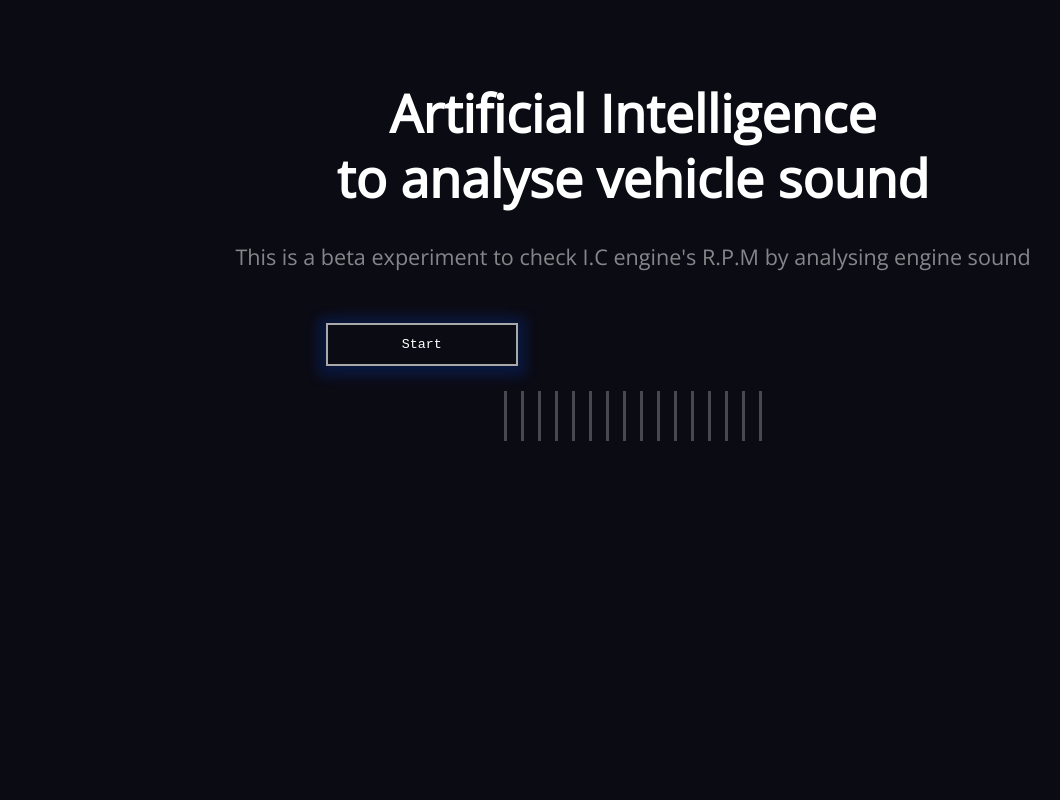
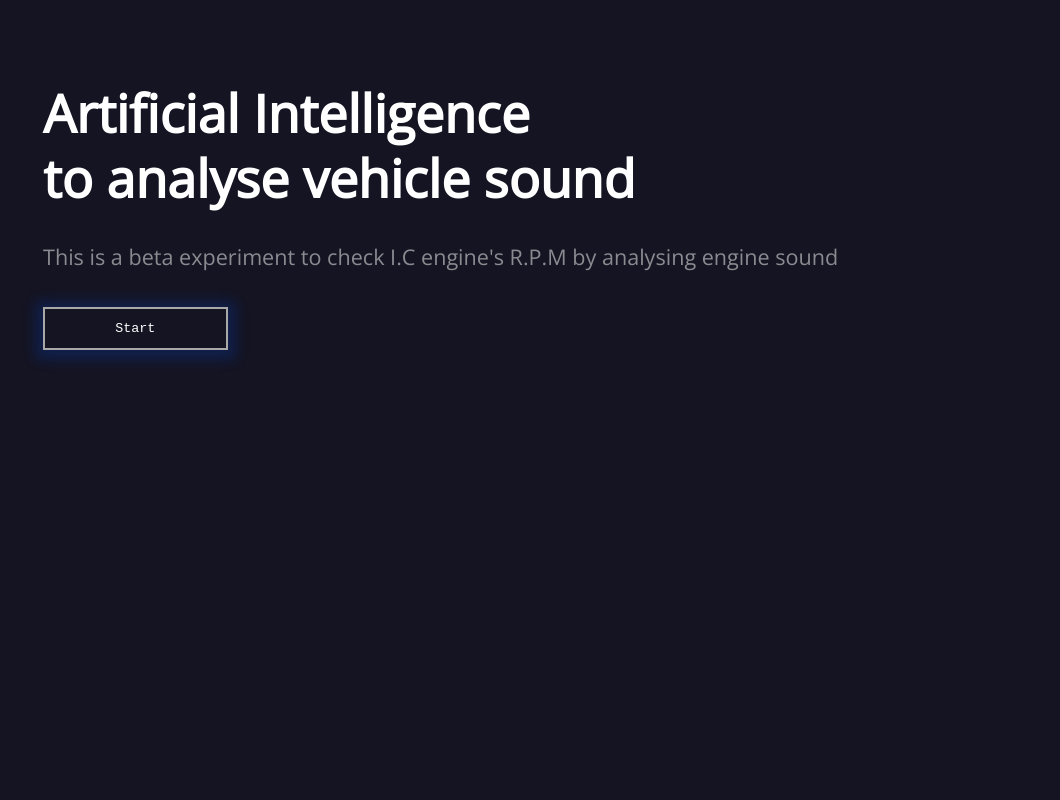
Before and after one commit to iamr2k/engine-failure-detection, a Flask app: page / in a window 1280 px wide. Shown: the whole page, without its empty margins (7-1067 px from the left). Run offline with Flask 2, Linux system fonts and the light colour scheme; some libraries are stand-ins or nearby versions.

Commit message:
design 2

```diff
--- a/static/main.css
+++ b/static/main.css
@@ -219,7 +219,7 @@ hr {
 
 /* Section/Article */
 section.special, article.special {
-  text-align: center; }
+  text-align: left; }
 
 header p {
   color: rgba(255, 255, 255, 0.5);
@@ -308,7 +308,7 @@ button {
   color: #fff;
   transition: all 0.5s;
   cursor: pointer;
-  margin-left: 50%;
+
   box-shadow: 0 2px 12px 8px rgba(0, 74, 233, 0.2);
 }
 img{
@@ -362,10 +362,11 @@ img{
     padding: 0;
     min-width: 100%;
     font-family: sans-serif;
-    text-align: center;
+    text-align: left;
+    padding-left: 50px;
     color: #fff;
-    background: #000;
-    background: rgb(11, 11, 20);
+
+    background: rgb(20, 20, 34);
     overflow: hidden;
   }
 
@@ -400,7 +401,7 @@ img{
   }
 
   body {
-    background: #0b0b14;
+    background: rgb(20, 20, 34);
     overflow: hidden;
   }
 
--- a/templates/home.html
+++ b/templates/home.html
@@ -22,10 +22,11 @@
 				<h1>Artificial Intelligence <br> to analyse vehicle sound</h1>
 				<p>This is a beta experiment to check I.C engine's R.P.M by analysing engine sound</p>
 			</header>
-			<main><br>
-			<button type="button" id="but" class="buttonload" onclick="init()" style="display: flex;
-			justify-content: center; margin-left:26%;" > Start</button>
-			  </main>
+			<button type="button" id="but" class="buttonload" onclick="init()"  > Start</button>
+			<br>
+			<main style="display:none;" id="ma">
+
+			</main>
 			<br><br><br>
 
 			<div id="label-container"></div>
@@ -115,9 +116,11 @@
 				async function init() {
 					document.getElementById('but').setAttribute("class", "button2");
 					document.getElementById("but").innerHTML = "loading libraries..";
+					document.getElementById("ma").style.display = "block";
 					const recognizer = await createModel();
 					const classLabels = recognizer.wordLabels(); // get class labels
 					const labelContainer = document.getElementById("label-container");
+					document.getElementById("but").style.display = "none";
 
 						// Creating initial DOM elements
 						const audioContext = new AudioContext();
```
